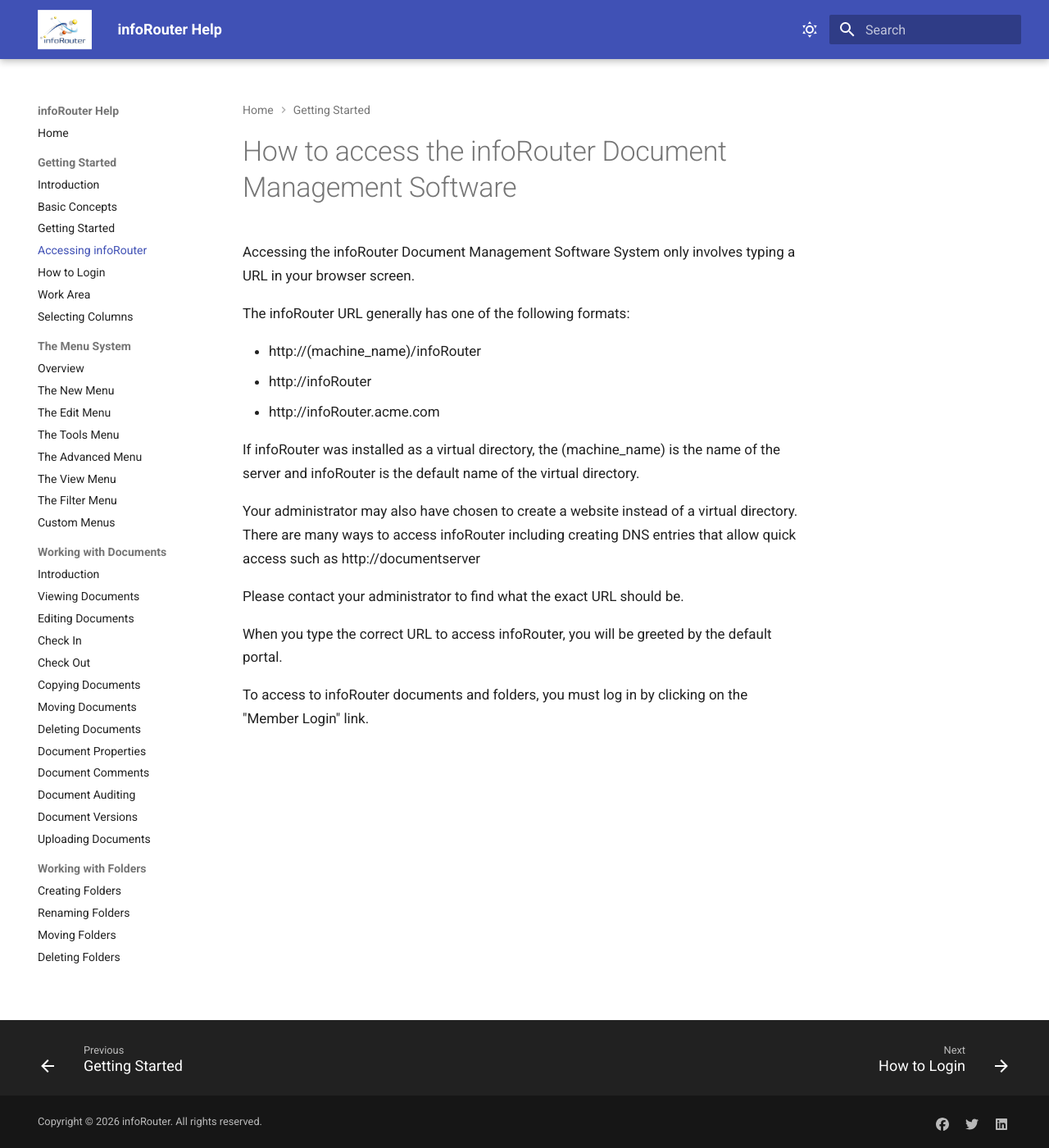
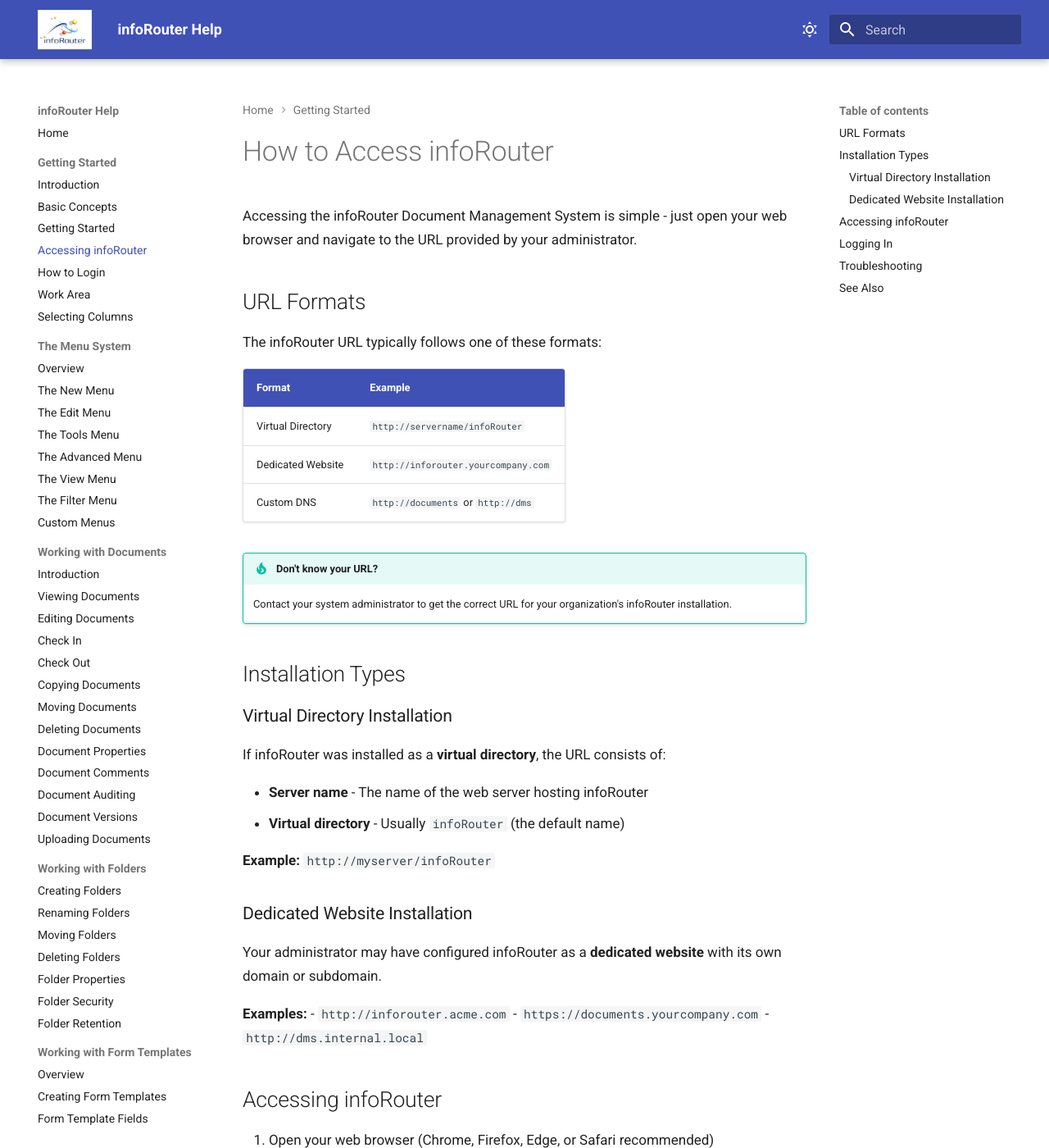
Before and after one commit to orhanyorukoglu/inforouter-help, an MkDocs documentation site: the page built from docs/en/AccessingInfoRouter.md, in a window 1280 px wide and 1400 px high. Shown: the whole window at 82% size. Built offline with MkDocs 1.6.1 and Material for MkDocs 9.7.7, drawn with Linux system fonts in a browser that asks for light colours; some of the changed text lies outside the part shown.

Commit message:
Improve AccessingInfoRouter.md documentation
- Added clear URL format table
- Added installation types section
- Added step-by-step login instructions
- Added troubleshooting table
- Added admonitions (tips, info boxes)
- Added See Also links

Co-Authored-By: Claude Opus 4.5 <noreply@anthropic.com>

```diff
--- a/docs/en/AccessingInfoRouter.md
+++ b/docs/en/AccessingInfoRouter.md
@@ -1,19 +1,73 @@
-# How to access the infoRouter Document Management Software
+# How to Access infoRouter
 
-Accessing the infoRouter Document Management Software System only involves typing a URL in your browser screen.
+Accessing the infoRouter Document Management System is simple - just open your web browser and navigate to the URL provided by your administrator.
 
-The infoRouter URL generally has one of the following formats:
+## URL Formats
 
-- http://(machine_name)/infoRouter
-- http://infoRouter
-- http://infoRouter.acme.com
+The infoRouter URL typically follows one of these formats:
 
-If infoRouter was installed as a virtual directory, the (machine_name) is the name of the server and infoRouter is the default name of the virtual directory.
+| Format | Example |
+|--------|---------|
+| Virtual Directory | `http://servername/infoRouter` |
+| Dedicated Website | `http://inforouter.yourcompany.com` |
+| Custom DNS | `http://documents` or `http://dms` |
 
-Your administrator may also have chosen to create a website instead of a virtual directory. There are many ways to access infoRouter including creating DNS entries that allow quick access such as http://documentserver
+!!! tip "Don't know your URL?"
+    Contact your system administrator to get the correct URL for your organization's infoRouter installation.
 
-Please contact your administrator to find what the exact URL should be.
+## Installation Types
 
-When you type the correct URL to access infoRouter, you will be greeted by the default portal.
+### Virtual Directory Installation
 
-To access to infoRouter documents and folders, you must log in by clicking on the "Member Login" link.
+If infoRouter was installed as a **virtual directory**, the URL consists of:
+
+- **Server name** - The name of the web server hosting infoRouter
+- **Virtual directory** - Usually `infoRouter` (the default name)
+
+**Example:** `http://myserver/infoRouter`
+
+### Dedicated Website Installation
+
+Your administrator may have configured infoRouter as a **dedicated website** with its own domain or subdomain.
+
+**Examples:**
+- `http://inforouter.acme.com`
+- `https://documents.yourcompany.com`
+- `http://dms.internal.local`
+
+## Accessing infoRouter
+
+1. Open your web browser (Chrome, Firefox, Edge, or Safari recommended)
+2. Type the infoRouter URL in the address bar
+3. Press ++enter++
+
+You will be greeted by the **default portal** page.
+
+## Logging In
+
+To access documents and folders, you must authenticate:
+
+1. Click the **"Member Login"** link on the portal page
+2. Enter your **username** and **password**
+3. Click **"Login"**
+
+!!! info "Authentication Methods"
+    Depending on your organization's configuration, you may authenticate using:
+
+    - **infoRouter credentials** - Username and password created in infoRouter
+    - **Windows/LDAP authentication** - Your network domain credentials
+
+## Troubleshooting
+
+| Problem | Solution |
+|---------|----------|
+| Page not found | Verify the URL with your administrator |
+| Cannot connect | Check your network connection |
+| Login failed | Verify your username and password |
+| Account locked | Contact your administrator |
+
+## See Also
+
+- [How to Login](Login.md)
+- [The infoRouter Work Area](WorkArea.md)
+- [User Authentication](Authentication.md)
```
